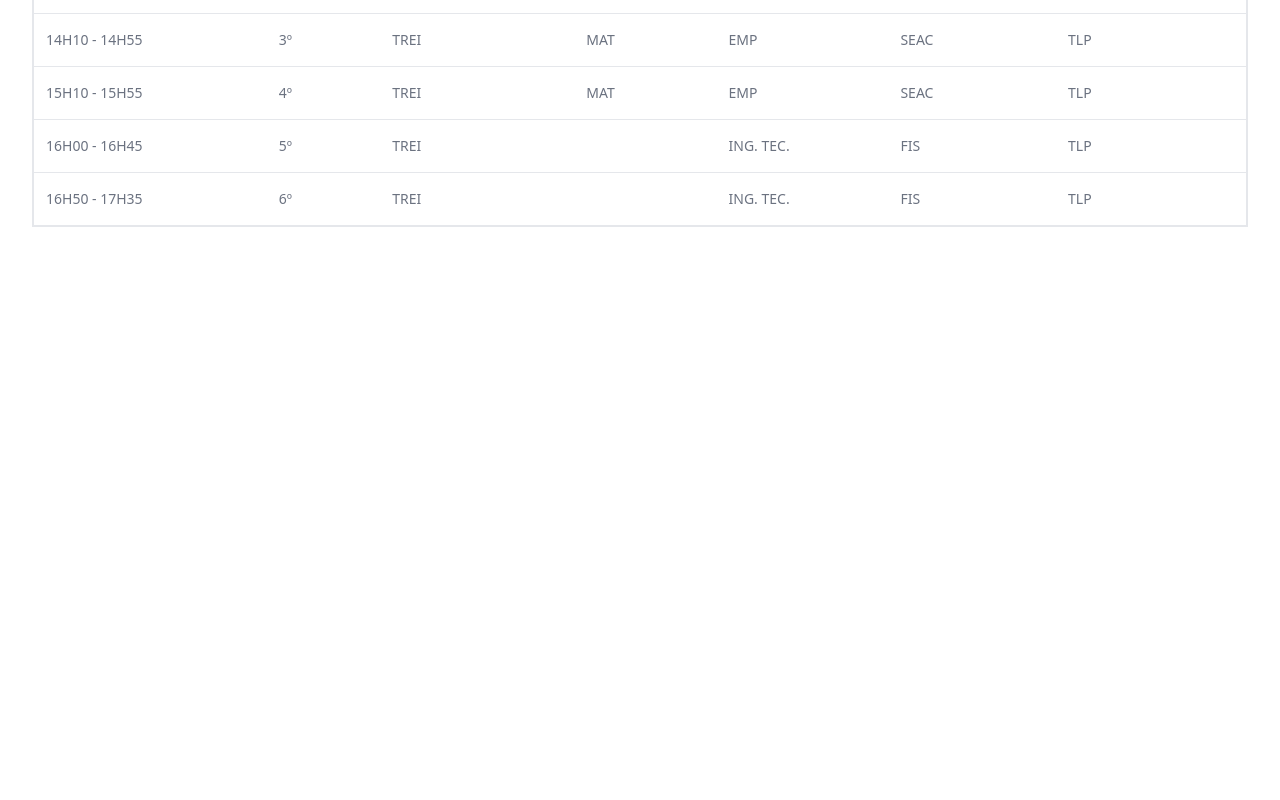
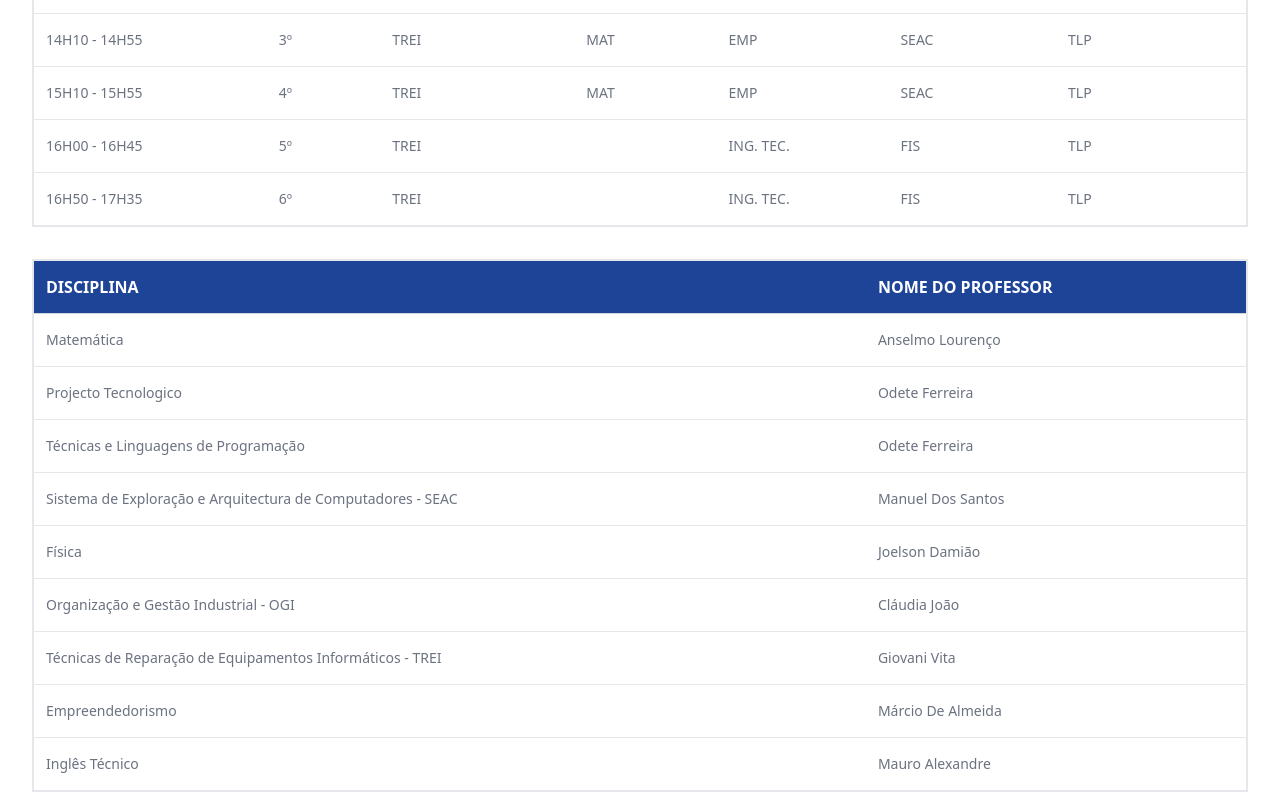
Before and after one commit to leehendrick/EduConnect-UI, a Nuxt app in the folder nuxt-app/: page /students/horario in a window 1280 px wide. Shown: the part 243-1043 px from the top of the page. Before the commit the page ends 800 px from the top, so only its background shows below. Built offline with nearby package versions, Linux system fonts and the light colour scheme.

Commit message:
feature: add formadores table

```diff
--- a/nuxt-app/pages/students/horario.vue
+++ b/nuxt-app/pages/students/horario.vue
@@ -19,6 +19,18 @@ const students = {
   turma: "INF-12A",
   sala: "13"
 }
+
+const formadores = [
+  { disciplina: "Matemática", nome:"Anselmo Lourenço"},
+  { disciplina: "Projecto Tecnologico", nome:"Odete Ferreira"},
+  { disciplina: "Técnicas e Linguagens de Programação", nome:"Odete Ferreira"},
+  { disciplina: "Sistema de Exploração e Arquitectura de Computadores - SEAC", nome:"Manuel Dos Santos"},
+  { disciplina: "Física", nome:"Joelson Damião"},
+  { disciplina: "Organização e Gestão Industrial - OGI", nome:"Cláudia João"},
+  { disciplina: "Técnicas de Reparação de Equipamentos Informáticos - TREI", nome:"Giovani Vita"},
+  { disciplina: "Empreendedorismo", nome:"Márcio De Almeida"},
+  { disciplina: "Inglês Técnico", nome:"Mauro Alexandre"}
+]
 
 </script>
 
@@ -68,6 +80,29 @@ const students = {
         </div>
       </div>
     </div>
+
+  <div class="px-4 sm:px-6 lg:px-8">
+    <div class="mt-8 flow-root">
+      <div class="-mx-4 -my-2 overflow-x-auto sm:-mx-6 lg:-mx-8">
+        <div class="inline-block min-w-full py-2 align-middle sm:px-6 lg:px-8">
+          <table class="min-w-full divide-y divide-gray-300 border-2">
+            <thead>
+            <tr class="bg-secondary  text-white">
+              <th scope="col" class="px-3 py-3.5 text-left text-md font-extrabold ">DISCIPLINA</th>
+              <th scope="col" class="px-3 py-3.5 text-left text-md font-extrabold ">NOME DO PROFESSOR</th>
+            </tr>
+            </thead>
+            <tbody class="divide-y divide-gray-200">
+            <tr v-for="item in formadores">
+              <td class="whitespace-nowrap px-3 py-4 text-sm text-gray-500">{{ item.disciplina }}</td>
+              <td class="whitespace-nowrap px-3 py-4 text-sm text-gray-500">{{ item.nome }}</td>
+            </tr>
+            </tbody>
+          </table>
+        </div>
+      </div>
+    </div>
+  </div>
   </template>
 <style scoped>
 
```
